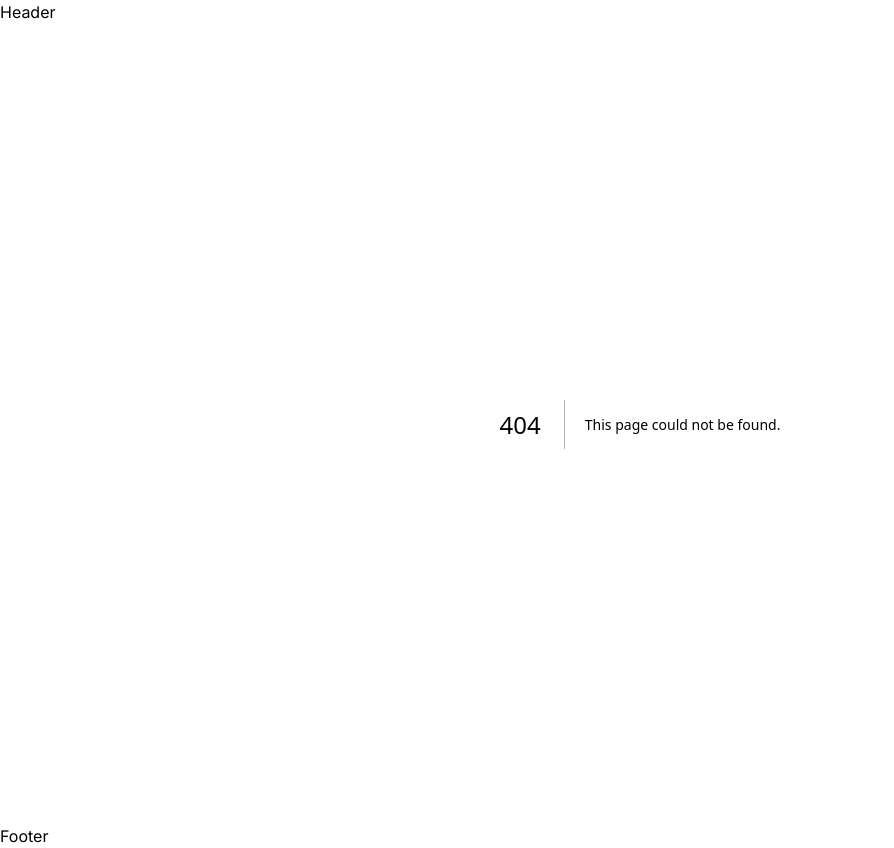
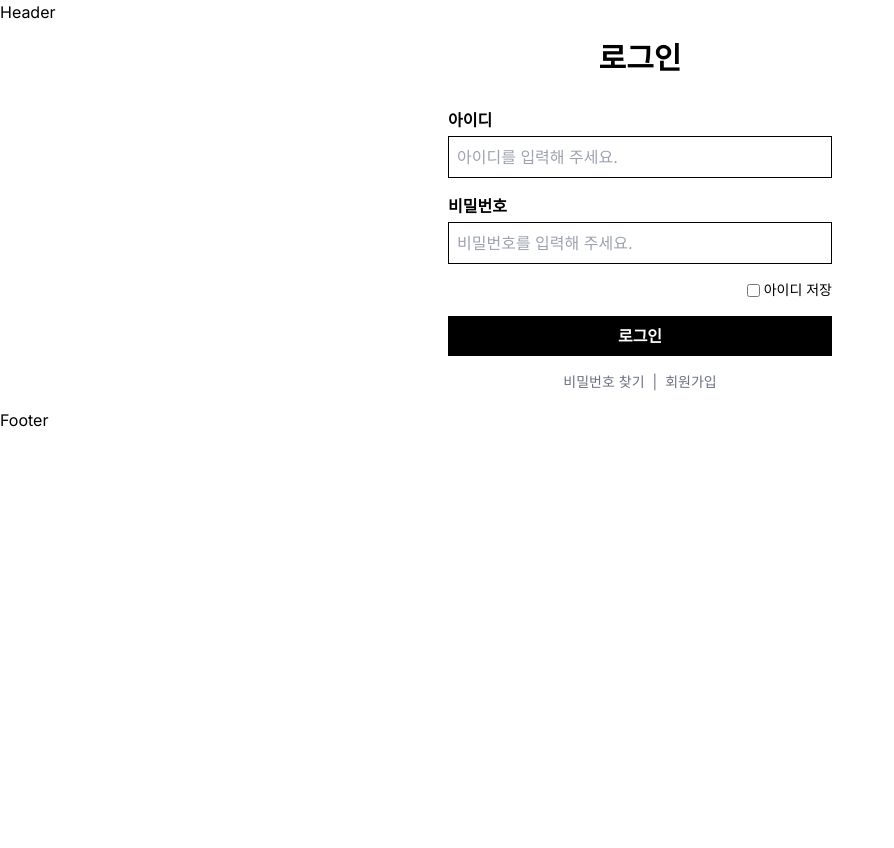
Before and after one commit to ahh0619/HANJANHAE, a Next.js app: page /signin in a window 1280 px wide. Before the commit this address had no page. Shown: the whole page, without its empty margins (0-894 px from the left). After the commit the page ends 800 px from the top, so only its background shows below. Built offline with nearby package versions, Linux system fonts and the light colour scheme.

Commit message:
✨ Feat : 로그인 페이지 UI 구현
와이어프레임을 기반으로 UI 작업 진행

```diff
--- a/src/app/login/page.tsx
+++ /dev/null
@@ -1,5 +0,0 @@
-const page = () => {
-  return <div>page</div>;
-};
-
-export default page;
--- /dev/null
+++ b/src/app/signin/_components/SignInForm.tsx
@@ -0,0 +1,54 @@
+const SignInForm = () => {
+  return (
+    <form className="flex flex-col gap-4">
+      {/* 아이디 */}
+      <div className="flex flex-col gap-1">
+        <label className="font-bold" htmlFor="email">
+          아이디
+        </label>
+        <input
+          className="border border-black p-2"
+          type="text"
+          id="email"
+          placeholder="아이디를 입력해 주세요."
+          autoComplete="off"
+        />
+        {/* <p className="text-sm text-red-500">Error Message</p> */}
+      </div>
+
+      {/* 비밀번호 */}
+      <div className="flex flex-col gap-1">
+        <label className="font-bold" htmlFor="password">
+          비밀번호
+        </label>
+        <input
+          className="border border-black p-2"
+          type="password"
+          id="password"
+          placeholder="비밀번호를 입력해 주세요."
+        />
+        {/* <p className="text-sm text-red-500">Error Message</p> */}
+      </div>
+
+      {/* 아이디 저장 */}
+      <div className="flex items-center justify-end gap-1">
+        <input type="checkbox" id="save" />
+        <label className="text-sm" htmlFor="password">
+          아이디 저장
+        </label>
+      </div>
+
+      <button className="w-full bg-black p-2 font-bold text-white">
+        로그인
+      </button>
+
+      <div className="flex justify-center gap-2">
+        <p className="cursor-pointer text-sm text-gray-500">비밀번호 찾기</p>
+        <p className="cursor-pointer text-sm text-gray-500">|</p>
+        <p className="cursor-pointer text-sm text-gray-500">회원가입</p>
+      </div>
+    </form>
+  );
+};
+
+export default SignInForm;
--- /dev/null
+++ b/src/app/signin/page.tsx
@@ -0,0 +1,12 @@
+import SignInForm from './_components/SignInForm';
+
+const SignIn = () => {
+  return (
+    <div className="mx-auto w-11/12 max-w-96 py-4">
+      <h1 className="mb-8 text-center text-3xl font-bold">로그인</h1>
+      <SignInForm />
+    </div>
+  );
+};
+
+export default SignIn;
```
